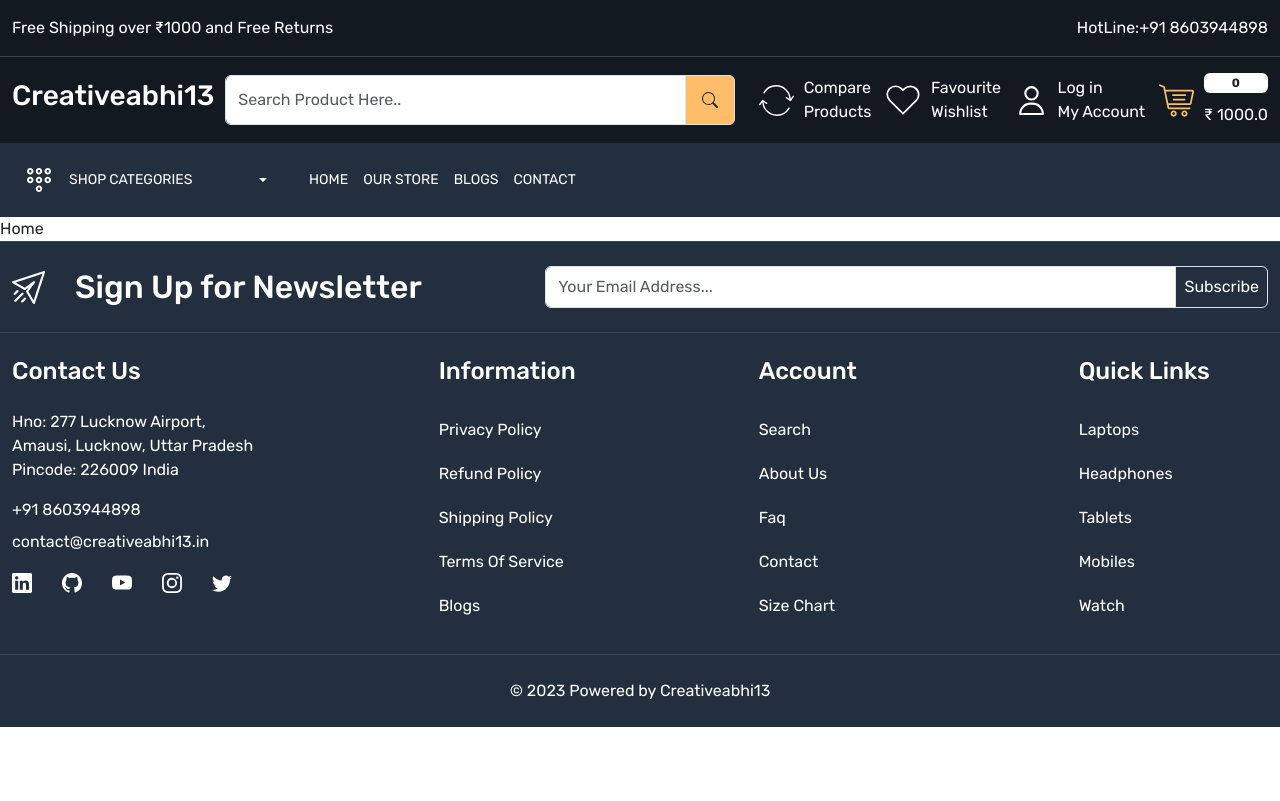
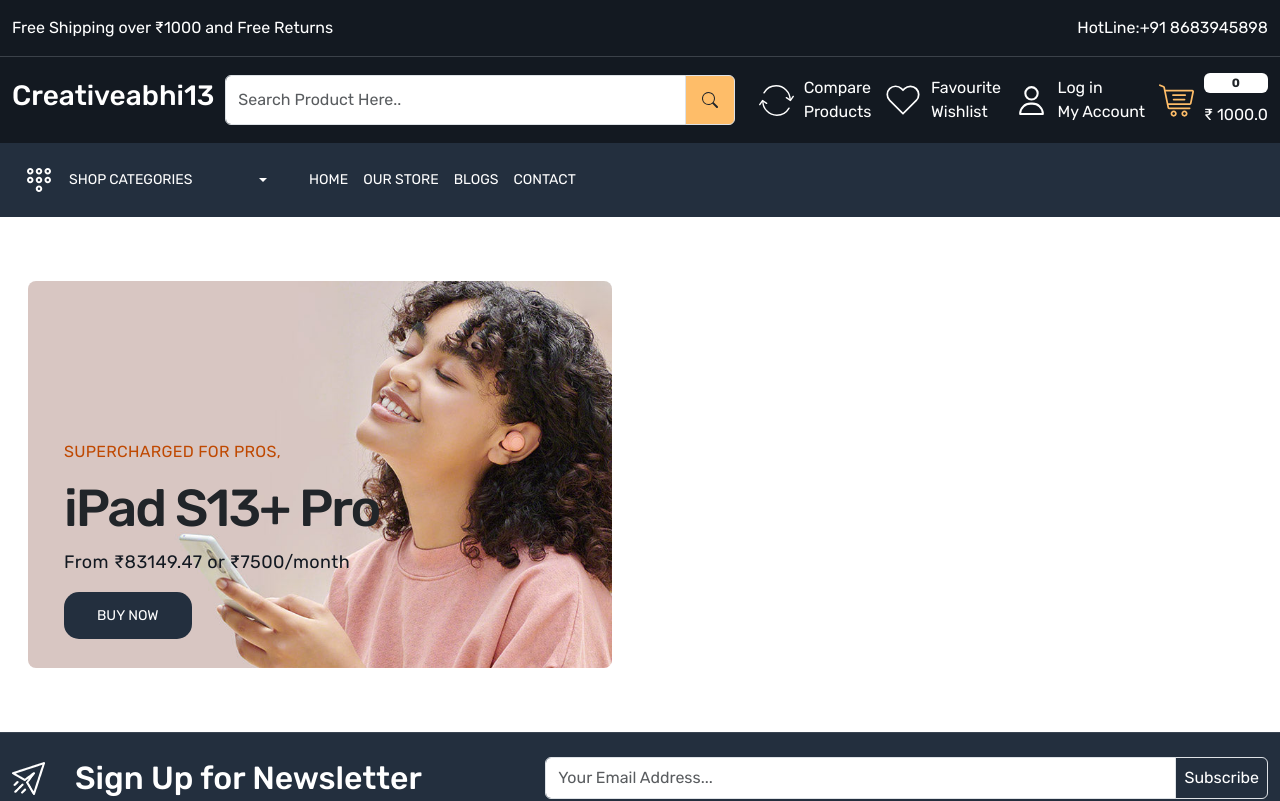
Before and after one commit to creativeabhi13/modern-ecommerce-application, a React (Create React App) app: page / in a window 1280 px wide. Shown: the top 801 px of the page. Built offline with nearby package versions, Linux system fonts and the light colour scheme.

Commit message:
home
starter home done

```diff
--- a/src/App.css
+++ b/src/App.css
@@ -8,6 +8,7 @@
   --color-3b4149:#3b4149;
   --color-febd69:#febd69;
   --color-232f3e:#232f3e;
+  --color-bf4800:#bf4800;
 }
 body{
   font-family: 'Rubik', sans-serif;
@@ -34,6 +35,13 @@
   gap: 30px;
 }
 
+.button{
+  background-color: var(--color-232f3e);
+  color: white;
+  font-size: 14px;
+  padding: 13px 33px;
+  border-radius: 15px;
+}
 /*  Header Start Here   */
 
 .header-top-strip{
@@ -100,3 +108,35 @@
   padding: 8px 17px;
 }
 /* Footer End Here */
+
+/* Home Start Here */
+
+.main-banner-content{
+  top: 55%;
+  left: 5%;
+
+}
+.main-banner-content h4{
+  font-size: 16px;
+  font-weight: 400;
+  line-height: 24px;
+  color: var(--color-bf4800);
+  margin: 0 0 12px;
+  letter-spacing: 0.3px;
+  text-transform: uppercase;
+}
+.main-banner-content h5{
+  font-size: 52px;
+  line-height: 64px;
+  font-weight: 500;
+  letter-spacing: -2px;
+  text-transform: none;
+}
+.main-banner-content p{
+  font-size: 18px;
+  line-height: 28px;
+  color: var(--color-131921);
+  letter-spacing: 0.4px;
+}
+
+/* Home End Here */
--- a/src/components/Footer.jsx
+++ b/src/components/Footer.jsx
@@ -47,7 +47,7 @@
             Amausi, Lucknow, Uttar Pradesh <br />
             Pincode: 226009 India
           </address>
-          <a href="tel:+9186039944898" className="mt-3 d-block mb-1 text-white">+91 8603944898</a>
+          <a href="tel:+918683945898" className="mt-3 d-block mb-1 text-white">+91 8683945898</a>
           <a href="mailto:contact@creativeabhi13.in" className="mt-2 d-block mb-0 text-white">contact@creativeabhi13.in</a>
        <div className='social_icons d-flex align-items-center gap-30 mt-3'>
         <a className='text-white' href=""><BsLinkedin className='fs-5'/></a>
--- a/src/components/Header.jsx
+++ b/src/components/Header.jsx
@@ -16,8 +16,8 @@
             <div className="col-6">
               <p className="text-end text-white mb-0">
                 HotLine:
-                <a className="text-white" href="tel:+918603944898">
-                  +91 <span>8603944898</span>
+                <a className="text-white" href="tel:+918683945898">
+                  +91 <span>8683945898</span>
                 </a>
               </p>
             </div>
--- a/src/pages/Home.jsx
+++ b/src/pages/Home.jsx
@@ -1,9 +1,30 @@
 import React from 'react'
+import { Link } from 'react-router-dom';
+
 
 const Home = () => {
-  return (
-    <div>Home</div>
-  )
+  return <>
+  <section className="home-wrapper-1 py-5">
+    <div className="container-xxl">
+      <div className="row">
+        <div className="col-6 ">
+          <div className='main-banner position-relative p-3'>
+          <img src="images/main-banner-1.jpg" className='img-fluid rounded-3 ' alt="main banner" />
+
+          </div>
+          <div className="main-banner-content position-absolute">
+          <h4>SUPERCHARGED FOR PROS,</h4>
+          <h5>iPad S13+ Pro</h5>
+          <p>From ₹83149.47 or ₹7500/month  </p>
+          <Link className='button'>BUY NOW</Link>
+         </div>
+       </div>
+
+      </div>
+    </div>
+
+  </section>
+  </>;
 }
 
 export default Home
```
